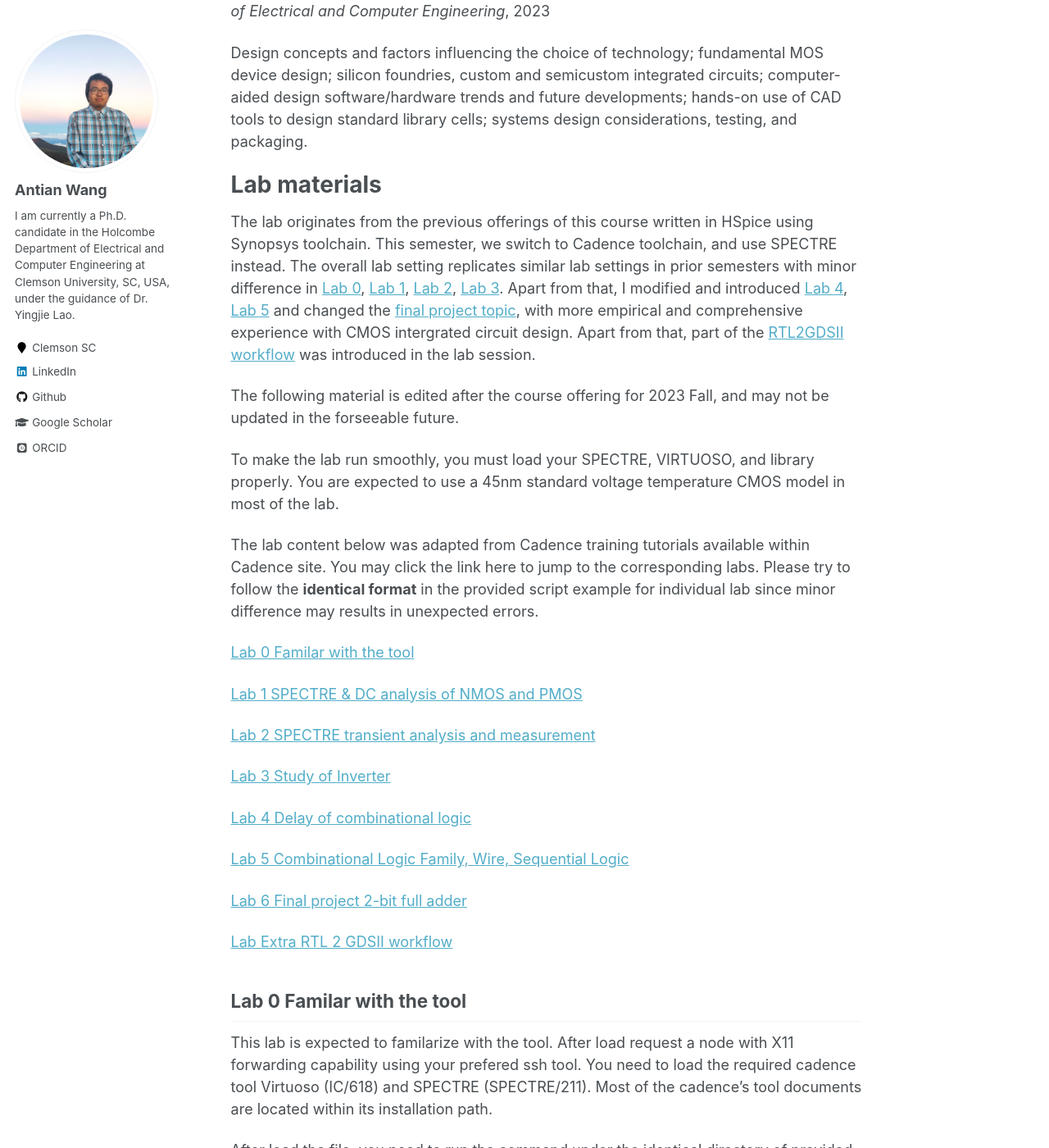
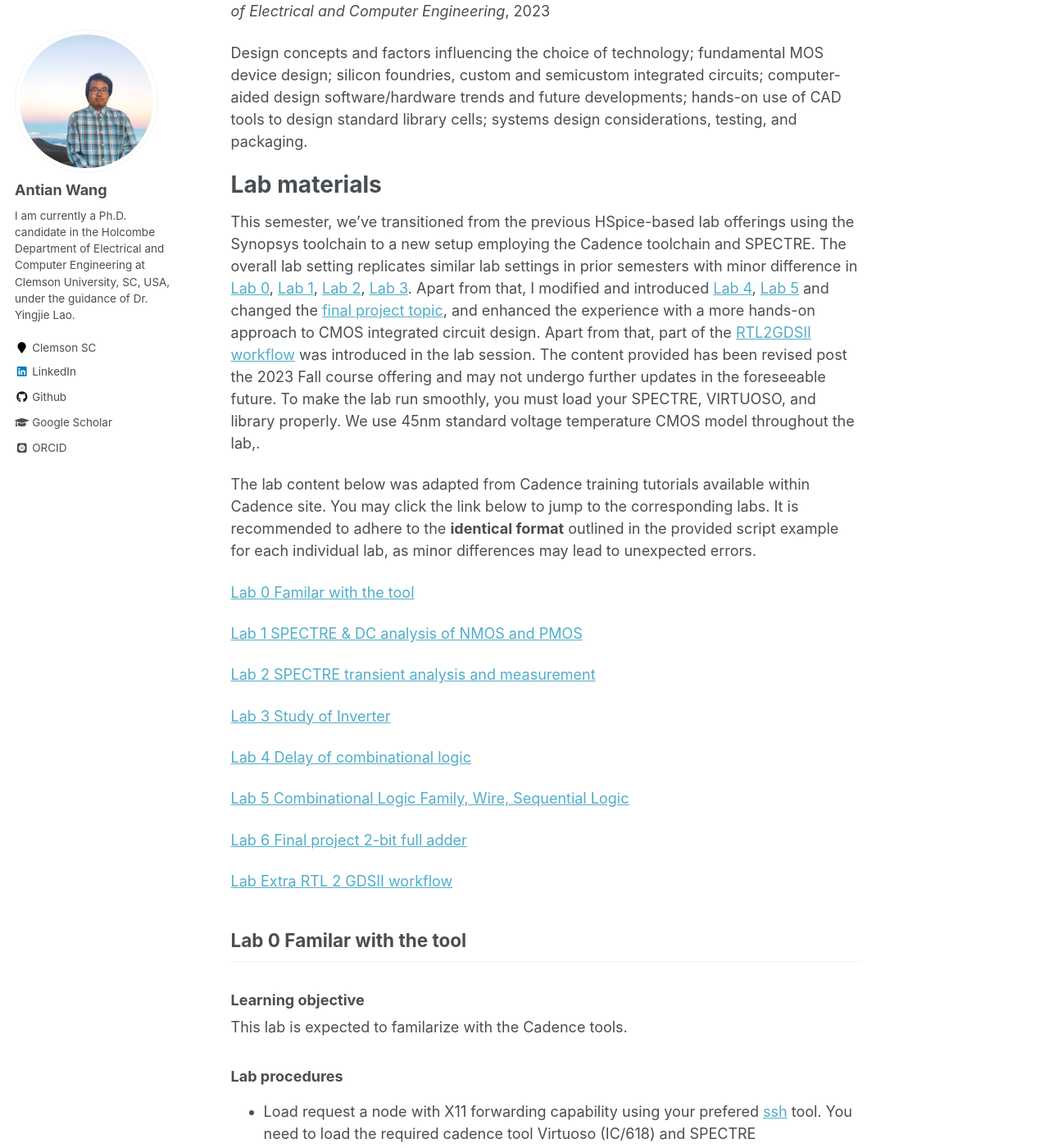
Before and after one commit to wangantian/wangantian.github.io, a Jekyll site: the page built from _teaching/Clemson_ECE4590.md, in a window 1280 px wide and 1400 px high, scrolled down 191 px. Shown: the whole window at 82% size. Built offline with Jekyll 4.4.1, drawn with Linux system fonts in a browser that asks for light colours; some web fonts are replaced; formulas are drawn with MathJax 3; some of the changed text lies outside the part shown.

Commit message:
Update Clemson_ECE4590.md

```diff
--- a/_teaching/Clemson_ECE4590.md
+++ b/_teaching/Clemson_ECE4590.md
@@ -12,13 +12,9 @@ Design concepts and factors influencing the choice of technology; fundamental MO
 
 Lab materials
 ======
-The lab originates from the previous offerings of this course written in HSpice using Synopsys toolchain. This semester, we switch to Cadence toolchain, and use SPECTRE instead. The overall lab setting replicates similar lab settings in prior semesters with minor difference in [Lab 0](#Lab 0), [Lab 1](#Lab 1), [Lab 2](#Lab 2), [Lab 3](#Lab 3). Apart from that, I modified and introduced [Lab 4](#Lab 4), [Lab 5](#Lab 5) and changed the [final project topic](#Lab 6), with more empirical and comprehensive experience with CMOS intergrated circuit design.  Apart from that, part of the [RTL2GDSII workflow](#Lab Extra) was introduced in the lab session.
+This semester, we've transitioned from the previous HSpice-based lab offerings using the Synopsys toolchain to a new setup employing the Cadence toolchain and SPECTRE. The overall lab setting replicates similar lab settings in prior semesters with minor difference in [Lab 0](#Lab 0), [Lab 1](#Lab 1), [Lab 2](#Lab 2), [Lab 3](#Lab 3). Apart from that, I modified and introduced [Lab 4](#Lab 4), [Lab 5](#Lab 5) and changed the [final project topic](#Lab 6), and enhanced the experience with a more hands-on approach to CMOS integrated circuit design.  Apart from that, part of the [RTL2GDSII workflow](#Lab Extra) was introduced in the lab session. The content provided has been revised post the 2023 Fall course offering and may not undergo further updates in the foreseeable future. To make the lab run smoothly, you must load your SPECTRE, VIRTUOSO, and library properly. We use 45nm standard voltage temperature CMOS model throughout the lab,.
 
-The following material is edited after the course offering for 2023 Fall, and may not be updated in the forseeable future.
-
-To make the lab run smoothly, you must load your SPECTRE, VIRTUOSO, and library properly. You are expected to use a 45nm standard voltage temperature CMOS model in most of the lab.
-
-The lab content below was adapted from Cadence training tutorials available within Cadence site. You may click the link here to jump to the corresponding labs. Please try to follow the **identical format** in the provided script example for individual lab since minor difference may results in unexpected errors.
+The lab content below was adapted from Cadence training tutorials available within Cadence site. You may click the link below to jump to the corresponding labs. It is recommended to adhere to the **identical format** outlined in the provided script example for each individual lab, as minor differences may lead to unexpected errors.
 
 [Lab 0 Familar with the tool](#Lab 0)
 
@@ -37,25 +33,27 @@ The lab content below was adapted from Cadence training tutorials available with
 [Lab Extra RTL 2 GDSII workflow](#Lab Extra)
 
 <h2 id="Lab 0">Lab 0 Familar with the tool</h2>
+<h3>Learning objective</h3>
+This lab is expected to familarize with the Cadence tools.
+<h3>Lab procedures</h3>
+* Load request a node with X11 forwarding capability using your prefered [ssh](https://en.wikipedia.org/wiki/Secure_Shell) tool. You need to load the required cadence tool Virtuoso (IC/618) and SPECTRE (SPECTRE/211). Most of the cadence's tool documents are located within its installation path.
 
-This lab is expected to familarize with the tool.
-After load request a node with X11 forwarding capability using your prefered ssh tool.
-You need to load the required cadence tool Virtuoso (IC/618) and SPECTRE (SPECTRE/211). Most of the cadence's tool documents are located within its installation path.
+* Run the simulation script, you need to run the command under the identical directory of provided
+[SPECTRE circuit script for lab 0](/file/Teaching_Clemson/459_lab0.scs).
 
-After load the file, you need to run the command under the identical directory of provided
-[SPECTRE circuit script for lab 0](/file/Teaching_Clemson/459_lab0.scs).
 <pre>
 spectre inv.scs +log inv.log
 </pre>
 
-After that, you can type the command below to allow the wavefrom viewer pop out and you can later load the waveform stored in .raw file generated by the SPECTRE. Note, **there is a space between a and & below**.
+* Type the command below to allow the wavefrom viewer pop out and you can later load the waveform stored in .raw file generated by the SPECTRE. Note, **there is a space between a and & below**.
 
 <pre>
 viva &
 </pre>
 
-Using the provided [SPECTRE circuit script for lab 0](/file/Teaching_Clemson/459_lab0.scs), you **need to identify the location of your Cadence library** for gpdk45, at the begining of the script, which is `include "YOUR_GPDK_LIBRARY.scs" section=tt` as a placeholder.
-After run the command, you are expected to see three waveform stored in .raw file, opened by Viva:
+* Using the provided [SPECTRE circuit script for lab 0](/file/Teaching_Clemson/459_lab0.scs), you **need to identify the location of your Cadence library** for gpdk45, at the begining of the script, which is `include "YOUR_GPDK_LIBRARY.scs" section=tt` served as a placeholder.
+
+* Within the Viva wavefrom viewer after load the generated .raw file, you are expected to see three waveform stored in .raw file:
 
 * An input-output voltage relation of an inverter with input voltage range from 0 to 1.1V, using dc analysis.
 * An input-output voltage relation of an inverter with input voltage range from 1.1V/2 to 1.1V, using dc analysis.
@@ -73,7 +71,8 @@ Along the following lab, multiple files will be generated, below are the ones wi
   * .mt file for table-like measurement results.
 
 <h3>Explaination of the circuit script</h3>
-The script describe a simple inverter written using or not using subcircuit, the connections can be refered as following:
+The script describes the description of a simple inverter, whether implemented with or without a subcircuit. The connections can be referenced as follows:
+
 ![inverter](/files/Teaching_Clemson/inverter.jpg "inverter")
 
 The one shown below is the one using subcircuit.
@@ -89,14 +88,12 @@ ends invs_subckt
 `dc_analy0 dc param=vs0 start=0 stop=vdd step=0.01` shows the instantiation of the direct-current source named as `dc_analy0`, with voltage start from `0` to `vdd` with step size of `0.01`V, while `v1 (inv_in2 0) vsource dc=vs2 type=pulse val0=0 val1=vdd period=10u rise=5p fall=5p width=5u` defines another pulse wave fed to `inv_in2` port. `trans1 tran stop=10u method =trap` should go along with this pulse wave input to allow the correct transicent anlayis, with trap stands for the [trapezoidal method](https://en.wikipedia.org/wiki/Trapezoidal_rule) for internal numerical anlaysis.
  'simOptions options temp=25' define the temperature used for the simulation.
 
-The provided [SPECTRE circuit script for lab 0](/file/Teaching_Clemson/459_lab0.scs) is highlyer parameterized to allow simple modification based on the lab requirements.
-
+The provided [SPECTRE circuit script for lab 0](/file/Teaching_Clemson/459_lab0.scs) has been intentionally designed with high parameterization, enabling easy modifications to align with specific lab requirements. This flexibility allows for straightforward adjustments to suit varying needs and specifications.
 <h2 id="Lab 1">Lab 1 SPECTRE & DC graphic analysis of NMOS and PMOS</h2>
 
 This lab is expected to learn how to do detial DC analysis using NMOS and PMOS.
 The students are provided with [SPECTRE circuit script for lab 1](/file/Teaching_Clemson/459_lab1.scs) as example.
 Based on the provided example, students are expected to explore the various parameters of 45nm gpdk library.
-
 
 <h3>Save transistor parameters</h3>
 `save xx.yy:zz` allows you to save the `zz` parameter of the `xx.yy` device. For the library used here, the naming follows [bsim4](https://cmosedu.com/cmos1/BSIM4_manual.pdf) simulation model. `xx.` can be omitted if the target transistor does not belong to a subcircuit.
@@ -108,16 +105,16 @@ Based on the provided example, students are expected to explore the various para
   * vth:	Threshold voltage
 
 <h3>Library width, length, temperature limitation</h3>
-The transistor models within the library are restricted by width, length for the best simulation accuracy. The detials are avaliable wtihin documentation under installation path of the library.
+The transistor models within the library adhere to restrictions based on width and length, ensuring optimal simulation accuracy. You can find detailed information in the documentation located under the installation path of the library.
 <h3>Sweep analysis </h3>
-Sweep analysis allows you to change one parameter/variable with limited values, like $V_{gs}$, and have the other parameter/variable(s) with higher precision, like  $V_{ds}$. It is a “for loop”, and can be represented as:
+Sweep analysis provides the flexibility to modify one parameter or variable, such as $V_{gs}$,with a set of limited values, while maintaining higher precision for other parameter(s) like  $V_{ds}$.  It operates as a "for loop" in its representation:
 
 <pre>
 For (vgs) from vgs1 to vgs5:
 	Record xx for dc analysis.
 </pre>
 
-And the syntax used in SPECTRE is shown as following, which is also avaliable in the provided example circuit script.
+The syntax used in SPECTRE is shown as following, which is also avaliable in [SPECTRE circuit script for lab 1](/file/Teaching_Clemson/459_lab1.scs).
 <pre>
 swp_a sweep param=vgs start=0 stop=? step=? {
 dc_a dc param=vds start=0 stop=? step=?
@@ -135,7 +132,7 @@ Below are the ones we do for this semester, students are highly encouraged to so
   * Graph on Temperature versus $ V_{th} $ for both NMOS and PMOS
 
 <h2 id="Lab 2">Lab 2 SPECTRE & DC numerical analysis of NMOS and PMOS</h2>
-
+<h3>Lab objectives</h3>
 This lab focuses on extracting and computing various parameters and values using the graphic waveform and MDL tools to complete the measurement.
 Students are provided script of the circuit available [SPECTRE circuit script for lab 2](/file/Teaching_Clemson/459_lab2.scs) and [MDL script for lab 2](/file/Teaching_Clemson/459_lab2.mdl).
 
@@ -349,10 +346,10 @@ Students are expected to find and compute explore the CMOS inverter's characteri
   * Verify the Elmore delay in SPECTRE. Connect the resistors and capacitors as shown in the circuit diagram below, where R=100Ohm and C=100pF.
   ![RC delay](/files/Teaching_Clemson/RC_delay.jpg "RC delay")
       * Measure the Propagation delay of the circuit diagram from the input and output1 and output2.  Measure the time from the start of the input rise to the 50% of output rise.
-      * Compute the Elmore delay equation learned in the lecture.
+      * Compute the [Elmore delay](https://en.wikipedia.org/wiki/Elmore_delay).
       * Convert the Elmore delay to the propagation delay (multiply Elmore delay by 0.69) .
-      * Compare the difference by measuring the percentage by (Propagation delay in a measured by SPECTRE- Propagation delay in c)/(Propagation delay in a measured by SPECTRE).
-      * Change the length of wire to 0.5, and 2.0 unit of original wire length, redo a,b,c. Note that the Resistor and Capacitor in red are NOT WIRES. Please notice the changing pattern of resistance and capacitance of the length.
+      * Compare the difference by measuring the percentage by (Propagation delay in a measured by SPECTRE- Propagation delay in previous bullentin)/(Propagation delay in a measured by SPECTRE).
+      * Change the length of wire to 0.5, and 2.0 unit of original wire length, redo previous three bullentins. Note that the Resistor and Capacitor in red are NOT WIRES. Please notice the changing pattern of resistance and capacitance of the length.
 	  $R=R_\square  \frac{L}{w}, C=\frac{\epsilon S}{4\pi kd}$
       * [NOT REQUIRED] Using the above Resistor-Capacitor connection, how can we minimize the delay by changing the length of the wire for two paths individually using MDL optimization tool or computed analytically?
   * Design the 2 to 1 MUX using the transmission gate and CMOS.
@@ -388,8 +385,7 @@ Students are expected to find and compute explore the CMOS inverter's characteri
 
 <h2 id="Lab 6">Lab 6 Final project 2-bit full adder</h2>
 
-
-In this semester's final project, the topic is 2-bit full adder. The project requires the students first to design the CMOS 2-bit full adder by themselves. Then the design is expected to minimize the total number of transistors using the technique learnt in the lecture. After that, optimization tool is used to minimize the worst case delay in the designed circuit iteratively.
+In this semester's final project, the topic is 2-bit full adder. The project requires the students first to design the CMOS 2-bit full adder by themselves. Then the design is expected to minimize the total number of transistors by bubble pushing. After that, optimization tool is used to minimize the worst case delay in the designed circuit iteratively.
 
 The requirements are listed below:
 * Design is required to using available 45nm gpdk in Cadence.
```
